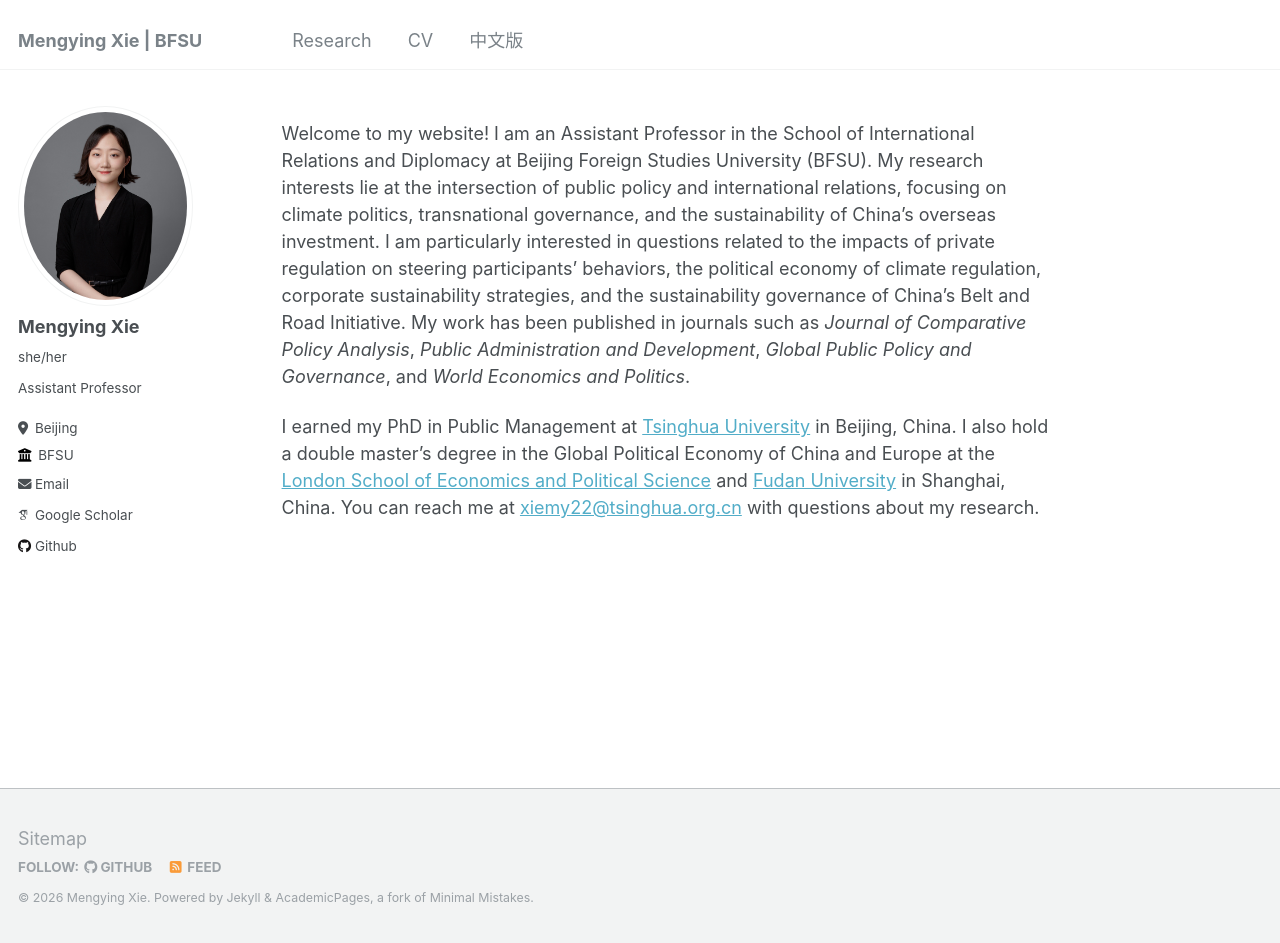
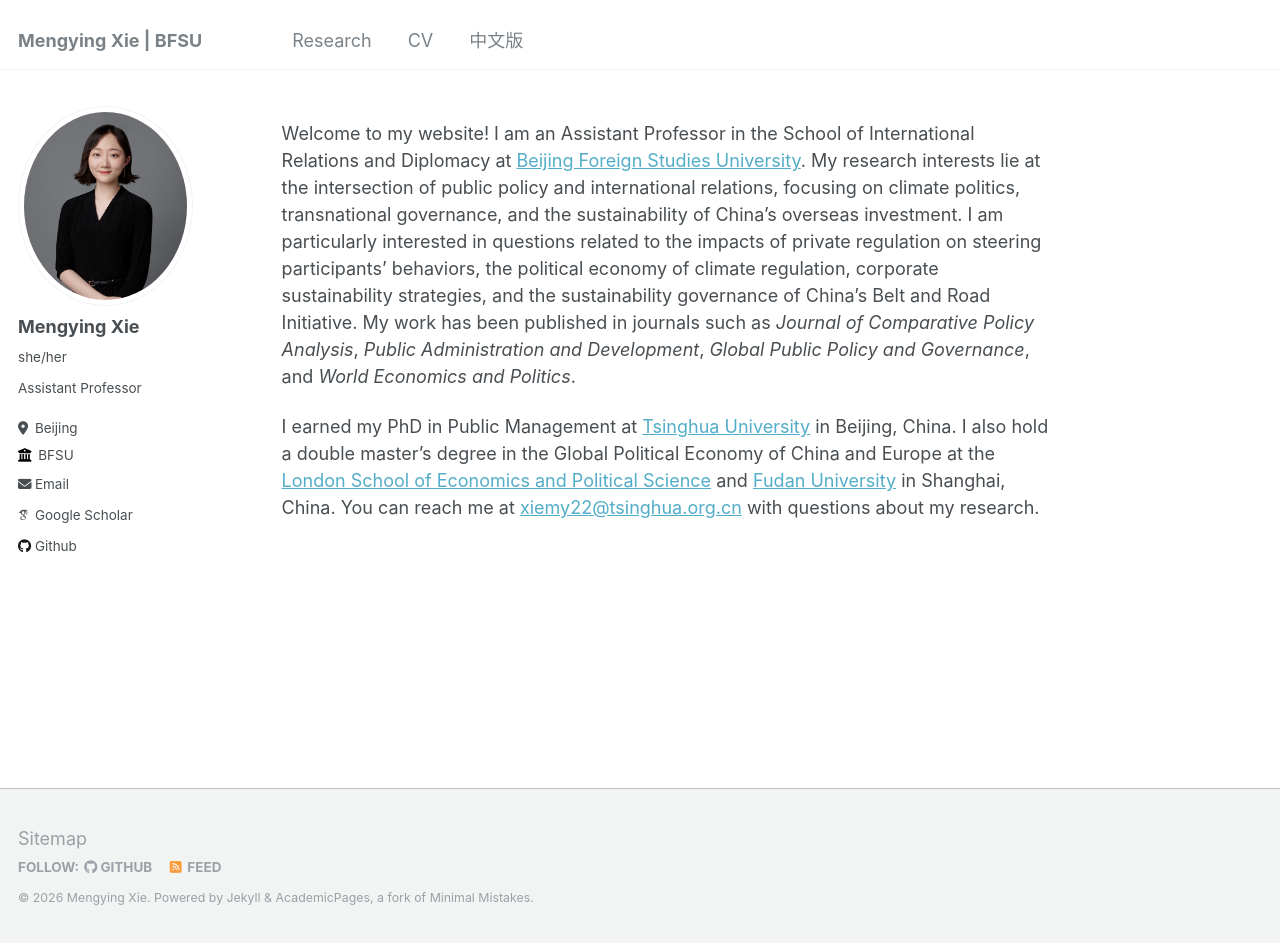
Before and after one commit to xiemythu/xiemythu.github.io, a Jekyll site: the page built from _pages/about.md, in a window 1280 px wide and 943 px high. Built offline with Jekyll 4.4.1, drawn with Linux system fonts in a browser that asks for light colours; some web fonts are replaced.

Commit message:
Update about.md

```diff
--- a/_pages/about.md
+++ b/_pages/about.md
@@ -8,6 +8,6 @@ redirect_from:
   - /about.html
 ---
 
-Welcome to my website! I am an Assistant Professor in the School of International Relations and Diplomacy at Beijing Foreign Studies University (BFSU). My research interests lie at the intersection of public policy and international relations, focusing on climate politics, transnational governance, and the sustainability of China’s overseas investment. I am particularly interested in questions related to the impacts of private regulation on steering participants’ behaviors, the political economy of climate regulation, corporate sustainability strategies, and the sustainability governance of China’s Belt and Road Initiative. My work has been published in journals such as *Journal of Comparative Policy Analysis*, *Public Administration and Development*, *Global Public Policy and Governance*, and *World Economics and Politics*.
+Welcome to my website! I am an Assistant Professor in the School of International Relations and Diplomacy at  [Beijing Foreign Studies University](https://en.bfsu.edu.cn). My research interests lie at the intersection of public policy and international relations, focusing on climate politics, transnational governance, and the sustainability of China’s overseas investment. I am particularly interested in questions related to the impacts of private regulation on steering participants’ behaviors, the political economy of climate regulation, corporate sustainability strategies, and the sustainability governance of China’s Belt and Road Initiative. My work has been published in journals such as *Journal of Comparative Policy Analysis*, *Public Administration and Development*, *Global Public Policy and Governance*, and *World Economics and Politics*.
 
 I earned my PhD in Public Management at [Tsinghua University](https://www.tsinghua.edu.cn/) in Beijing, China. I also hold a double master’s degree in the Global Political Economy of China and Europe at the [London School of Economics and Political Science](https://www.lse.ac.uk/) and [Fudan University](https://igpp.fudan.edu.cn/) in Shanghai, China. You can reach me at [xiemy22@tsinghua.org.cn](xiemy22@tsinghua.org.cn) with questions about my research.
```
